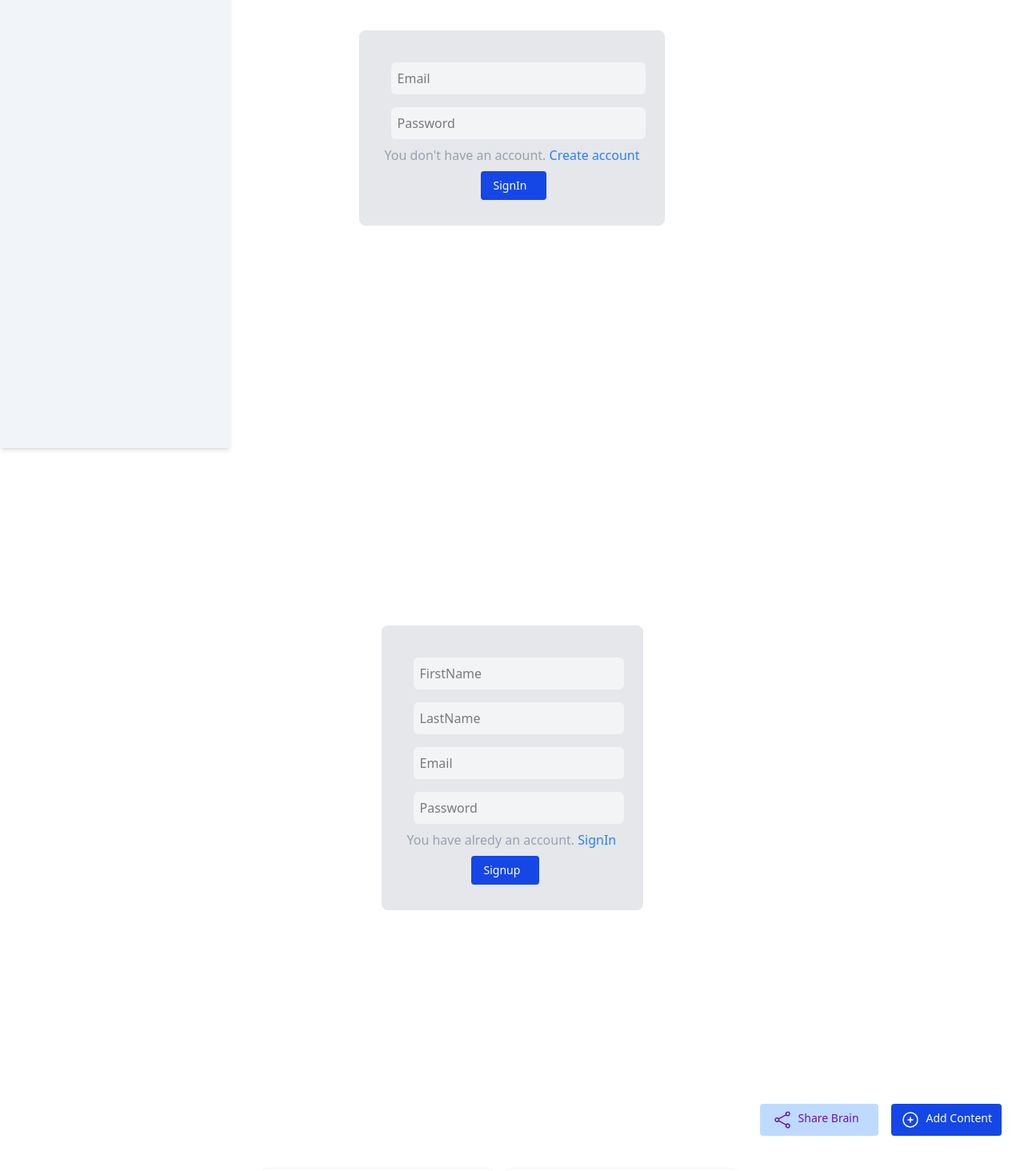
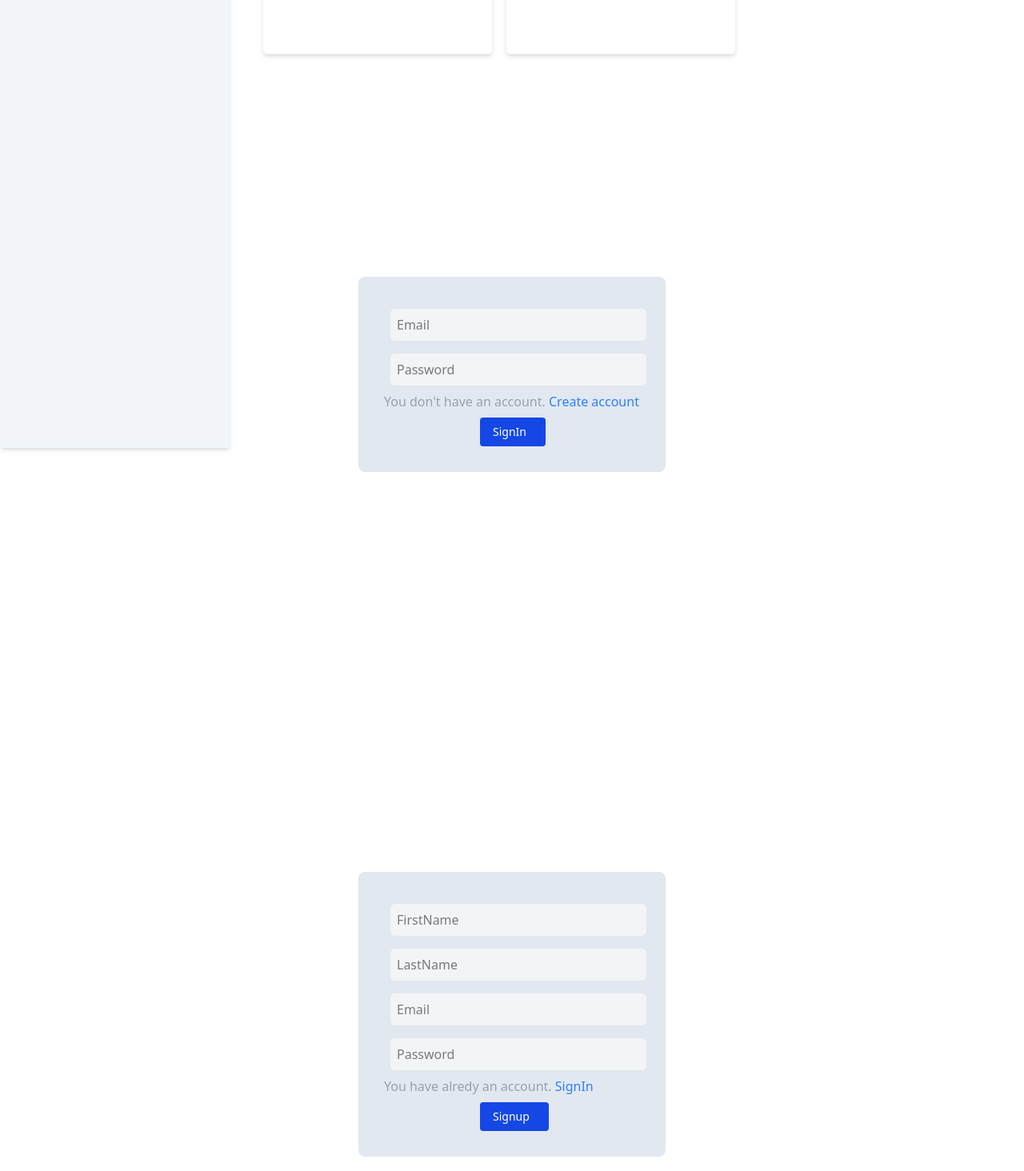
Before and after one commit to Sahnawaz6068/SecondBrainAPP-FE, a React (Vite) app: page / in a window 1280 px wide. Shown: the part 240-1704 px from the top of the page at 80% size. Built offline with nearby package versions, Linux system fonts and the light colour scheme.

Commit message:
Start connecting Backend and frontEnd using useRef and X.current?.value we fetch data from fe and put on Backend

```diff
--- a/package.json
+++ b/package.json
@@ -11,8 +11,10 @@
   },
   "dependencies": {
     "@tailwindcss/vite": "^4.1.5",
+    "axios": "^1.9.0",
     "react": "^19.1.0",
-    "react-dom": "^19.1.0"
+    "react-dom": "^19.1.0",
+    "react-router-dom": "^7.6.0"
   },
   "devDependencies": {
     "@eslint/js": "^9.25.0",
--- a/src/App.tsx
+++ b/src/App.tsx
@@ -1,21 +1,18 @@
-import './App.css'
-import SignIn from './components/UI/SignIn'
-import SignUp from './components/UI/SignUp'
+import "./App.css";
+import SignIn from "./components/UI/SignIn";
+import SignUp from "./components/UI/SignUp";
 
-import './index.css'
-import Dashbord from './pages/Dashbord'
+import "./index.css";
+import Dashbord from "./pages/Dashbord";
 
 function App() {
-
   return (
     <>
-      <SignIn/>
-        <SignUp/>
-
-      <Dashbord/>
-
+      <Dashbord />
+      <SignIn />
+      <SignUp />
     </>
-  )
+  );
 }
 
-export default App
+export default App;
--- a/src/components/UI/Button.tsx
+++ b/src/components/UI/Button.tsx
@@ -23,7 +23,7 @@ const sizeStyle = {
 
 export const Button = (props: ButtonProp) => {
   return (
-    <div className="mx-2 hover:translate-0.5 duration-200">
+    <div className="mx-2 hover:scale-105 duration-200">
       <button onClick={props.onClick}
         className={`${VarientStyle[props.varient]}  ${sizeStyle[props.size]} `}
       >
--- a/src/components/UI/Input.tsx
+++ b/src/components/UI/Input.tsx
@@ -1,9 +1,12 @@
+interface InputInterface {
+  placeholder:any,
+  referance?:any
+}
 
-
-const Input = ({placeholder}:any) => {
+const Input = ({placeholder,referance}:InputInterface) => {
   return (
     <div>
-        <input
+        <input  ref={referance}
                 className="bg-gray-100 p-2 rounded-md m-2 w-full"
                 type="text"
                 placeholder={placeholder}
--- a/src/components/UI/Sidebar.tsx
+++ b/src/components/UI/Sidebar.tsx
@@ -10,8 +10,8 @@ const Sidebar = () => {
     <div className="h-screen w-72 bg-slate-100 shadow-md fixed left-0 top-0 ">
       {/* Logo */}
       <div className="pl-2 pt-2 flex items-center hover:cursor-pointer ">
-          <img className="h-11 w-11 " src="../../public/Brain.png" alt="Logo" />
-          <div className="font-bold text-2xl pl-4 hover:translate-0.5 duration-200 text-purple-700 ">Second Brain</div>
+          <img className="h-11 w-11 hover:scale-105 duration-200 " src="../../public/Brain.png" alt="Logo" />
+          <div className="font-bold text-2xl pl-4 hover:scale-105 duration-200 text-purple-700 ">Second Brain</div>
       </div>
       <SidebarItem text={"Docs"} icon={<Docs2/>}/>
       <SidebarItem text={"Twitter"} icon={<TwitterIcon/>}/>
--- a/src/components/UI/SignIn.tsx
+++ b/src/components/UI/SignIn.tsx
@@ -1,18 +1,39 @@
 
 import Input from './Input'
 import { Button } from './Button'
+import { useRef } from 'react'
+import axios from 'axios';
+import { BACKEND_URL } from '../../config';
 
 const SignIn = () => {
+  const Email=useRef<HTMLInputElement>(null);
+  const Password=useRef<HTMLInputElement>(null);
+
+  async function signInData(){
+      const email=Email.current?.value;
+      const password=Password.current?.value;
+     try{
+       await axios.post(BACKEND_URL+"/login",{
+        email,
+        password
+      })
+      alert("You are LoggedIn")
+     }catch(err:any){
+      console.log(err.message)
+     }
+  }
+
+
   return (
     <div className='w-full h-screen flex justify-center items-center'>
-        <div className='bg-gray-200 max-h-84 max-w-96  rounded-lg m-8 p-8 '>
-        <Input placeholder={"Email"}/>
-        <Input placeholder={"Password"}/>
+        <div className='bg-slate-200 max-h-84 w-96  rounded-lg m-8 p-8 hover:translate-0.5 duration-300 hover:scale-105'>
+        <Input referance={Email}  placeholder={"Email"}/>
+        <Input referance={Password}  placeholder={"Password"}/>
         <h1 className='pb-2 text-gray-400'>You don't have an account.
             <a className='text-blue-500' href="#SignIn"> Create account</a>
         </h1>
         <div className='ml-28'>
-            <Button varient={"secondary"} size={"lg"} text={"SignIn"}/>
+            <Button onClick={signInData} varient={"secondary"} size={"lg"} text={"SignIn"}/>
         </div>
     </div>
     </div>
--- a/src/components/UI/SignUp.tsx
+++ b/src/components/UI/SignUp.tsx
@@ -1,24 +1,59 @@
-
-import Input from './Input'
-import { Button } from './Button'
+import Input from "./Input";
+import { Button } from "./Button";
+import { useRef } from "react";
+import { BACKEND_URL } from "../../config";
+import axios from "axios";
 
 const SignUp = () => {
+  //use ref to fetch data from input box
+
+  const FirstName = useRef<HTMLInputElement>(null);
+  const LastName = useRef<HTMLInputElement>(null);
+  const Email = useRef<HTMLInputElement>(null);
+  const passwordRef = useRef<HTMLInputElement>(null);
+  async function signupData() {
+    const firstName = FirstName.current?.value;
+    const lastName = LastName.current?.value;
+    const email = Email.current?.value;
+    const password = passwordRef.current?.value;
+
+    try {
+      await axios.post("http://localhost:3000/api/v1/signup", {
+        firstName,
+        lastName,
+        email,
+        password,
+      });
+      alert("You are signUp");
+    } catch (err: any) {
+      console.log(err.message);
+    }
+  }
   return (
-    <div className='w-full h-screen flex justify-center items-center'>
-        <div className='bg-gray-200 max-h-96 max-w-96  rounded-lg m-8 p-8 '>
-        <Input  placeholder={"FirstName"}/>
-        <Input placeholder={"LastName"}/>
-        <Input placeholder={"Email"}/>
-        <Input placeholder={"Password"}/>
-        <h1 className='pb-2 text-gray-400'>You have alredy an account.
-            <a className='text-blue-500' href="#login"> SignIn</a>
+    <div className="w-full h-screen flex justify-center items-center ">
+      <div className="bg-slate-200 max-h-96 w-96  rounded-lg m-8 p-8 hover:scale-105  hover:-translate-y-0.5 duration-300">
+        <Input referance={FirstName} placeholder={"FirstName"} />
+        <Input referance={LastName} placeholder={"LastName"} />
+        <Input referance={Email} placeholder={"Email"} />
+        <Input referance={passwordRef} placeholder={"Password"} />
+        <h1 className="pb-2 text-gray-400">
+          You have alredy an account.
+          <a className="text-blue-500" href="#login">
+            {" "}
+            SignIn
+          </a>
         </h1>
-        <div className='ml-18'>
-            <Button varient={"secondary"} size={"lg"} text={"Signup"}/>
+        <div className="ml-28">
+          <Button
+            onClick={signupData}
+            varient={"secondary"}
+            size={"lg"}
+            text={"Signup"}
+          />
         </div>
+      </div>
     </div>
-    </div>
-  )
-}
+  );
+};
 
-export default SignUp
+export default SignUp;
--- /dev/null
+++ b/src/config.ts
@@ -0,0 +1 @@
+export const BACKEND_URL="http://localhost:3000/api/v1"
```
Also changed, not shown: 2 other files (tests, documents, lock files or other folders).
